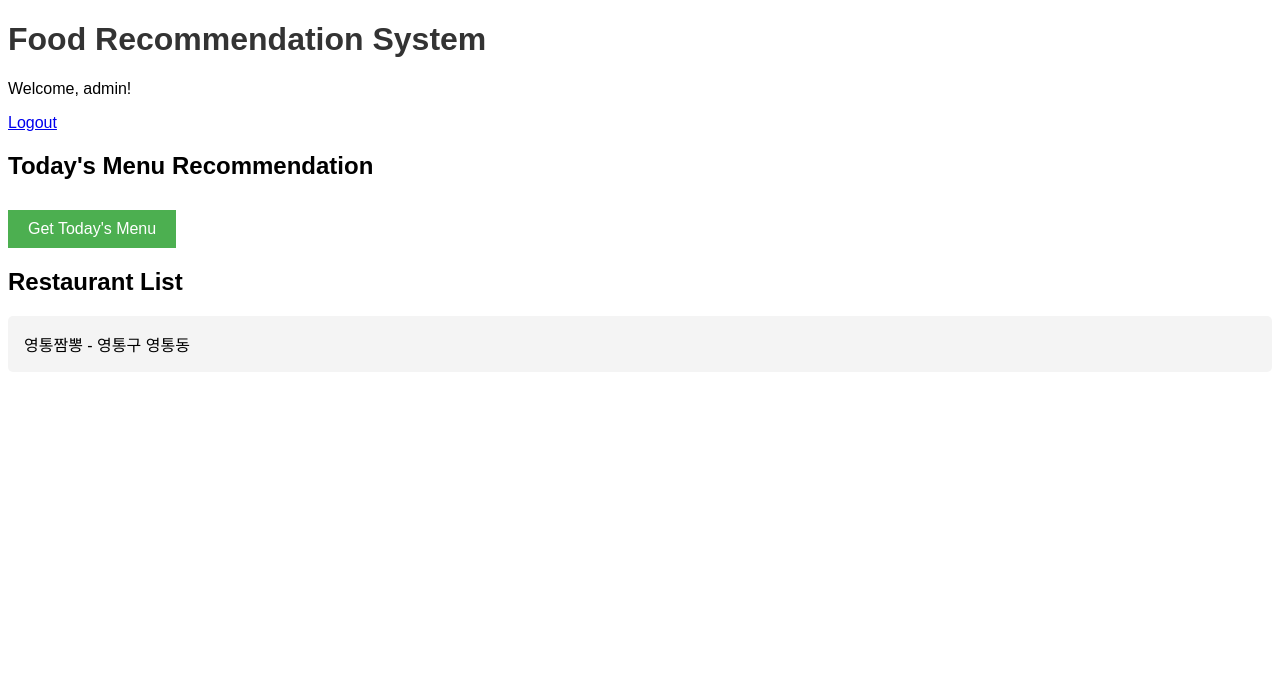
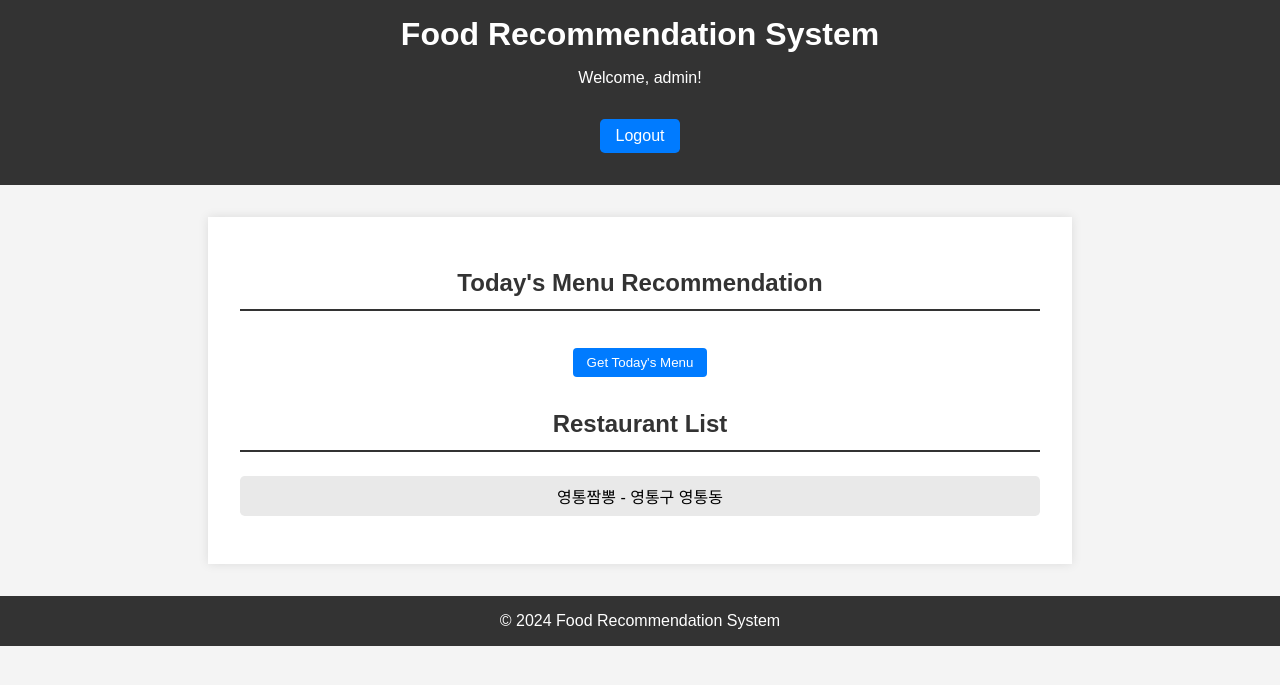
Before and after one commit to mintsclover/database-project, a Flask app: page / in a window 1280 px wide. Shown: the top 685 px of the page. Run offline with Flask 3, Linux system fonts and the light colour scheme; a user stored in the database is signed in; data comes from the database, SQL or seed files in the repository; both versions use the stored data as it was after the commit.

Commit message:
디자인 적용

```diff
--- a/static/styles.css
+++ b/static/styles.css
@@ -1,69 +1,134 @@
 body {
     font-family: Arial, sans-serif;
+    text-align: center;
+    background-color: #f4f4f4;
+    margin: 0;
+    padding: 0;
 }
 
-h1 {
-    color: #333;
+header, footer {
+    background-color: #333;
+    color: #fff;
+    padding: 1em 0;
 }
 
-form {
-    margin-bottom: 20px;
+header h1, footer p {
+    margin: 0;
 }
 
-form label {
-    display: block;
-    margin-top: 10px;
+main {
+    margin: 2em auto;
+    max-width: 800px;
+    background: #fff;
+    padding: 2em;
+    box-shadow: 0 0 10px rgba(0, 0, 0, 0.1);
 }
 
-form input {
-    width: 100%;
-    padding: 8px;
-    margin-top: 5px;
+h2 {
+    color: #333;
+    border-bottom: 2px solid #333;
+    padding-bottom: 0.5em;
+    margin-bottom: 1em;
 }
 
-button {
-    background-color: #4CAF50;
-    color: white;
+.btn {
+    display: inline-block;
+    padding: 0.5em 1em;
+    margin: 1em 0;
+    color: #fff;
+    background-color: #007BFF;
     border: none;
-    padding: 10px 20px;
-    text-align: center;
+    border-radius: 0.3em;
     text-decoration: none;
-    display: inline-block;
-    font-size: 16px;
-    margin-top: 10px;
     cursor: pointer;
+    transition: background-color 0.3s;
 }
 
-button:hover {
-    background-color: #45a049;
+.btn:hover {
+    background-color: #0056b3;
+}
+
+.hidden {
+    display: none;
 }
 
 ul {
-    list-style-type: none;
+    list-style: none;
     padding: 0;
 }
 
 li {
-    background: #f4f4f4;
-    margin: 0.5rem 0;
-    padding: 1rem;
-    border-radius: 5px;
-    display: flex;
-    justify-content: space-between;
-    cursor: pointer;
+    background: #e9e9e9;
+    margin: 0.5em 0;
+    padding: 0.5em;
+    border-radius: 0.3em;
 }
 
-li:hover {
-    background: #d4d4d4;
+li.clickable {
+    cursor: pointer;
+    transition: background-color 0.3s;
 }
 
-li button {
-    background-color: #f44336;
+li.clickable:hover {
+    background-color: #d4d4d4;
 }
 
-li button:hover {
-    background-color: #e53935;
+form {
+    text-align: left;
+    margin: 1em 0;
 }
+
+label {
+    display: block;
+    margin: 0.5em 0 0.2em;
+}
+
+input[type="text"],
+input[type="number"],
+textarea {
+    width: calc(100% - 1em);
+    padding: 0.5em;
+    border: 1px solid #ccc;
+    border-radius: 0.3em;
+}
+
+input[type="range"] {
+    width: 100%;
+}
+
+textarea {
+    height: 100px;
+}
+
+.form-container {
+    max-width: 400px;
+    margin: 0 auto;
+    background: #fff;
+    padding: 2em;
+    box-shadow: 0 0 10px rgba(0, 0, 0, 0.1);
+    border-radius: 0.5em;
+}
+
+label {
+    display: block;
+    margin: 0.5em 0 0.2em;
+}
+
+input[type="text"],
+input[type="password"] {
+    width: calc(100% - 1em);
+    padding: 0.5em;
+    border: 1px solid #ccc;
+    border-radius: 0.3em;
+    margin-bottom: 1em;
+}
+
+button[type="submit"] {
+    width: 100%;
+    padding: 0.5em;
+    margin-top: 1em;
+}
+
 
 #rating{
     accent-color:pink;
--- a/templates/index.html
+++ b/templates/index.html
@@ -7,30 +7,37 @@
     <link rel="stylesheet" href="{{ url_for('static', filename='styles.css') }}">
 </head>
 <body>
+    <header>
         <h1>Food Recommendation System</h1>
         {% if user %}
             <p>Welcome, {{ user.Name }}!</p>
-        <a href="{{ url_for('logout') }}">Logout</a>
+            <a href="{{ url_for('logout') }}" class="btn">Logout</a>
         {% else %}
-        <a href="{{ url_for('login') }}">Login</a>
-        <a href="{{ url_for('register') }}">Register</a>
+            <a href="{{ url_for('login') }}" class="btn">Login</a>
+            <a href="{{ url_for('register') }}" class="btn">Register</a>
         {% endif %}
+    </header>
 
+    <main>
+        <section>
             <h2>Today's Menu Recommendation</h2>
             <p id="todayMenu"></p>
-    <button onclick="loadTodayMenu()">Get Today's Menu</button>
+            <button class="btn" onclick="loadTodayMenu()">Get Today's Menu</button>
+        </section>
 
+        <section>
             <h2>Restaurant List</h2>
             <ul id="restaurants"></ul>
+        </section>
 
-    <div id="restaurantDetails" style="display:none;">
+        <section id="restaurantDetails" class="hidden">
             <h2>Restaurant Details</h2>
             <p id="restaurantInfo"></p>
             <h3>Menu</h3>
             <ul id="menuList"></ul>
-    </div>
+        </section>
 
-    <div id="menuDetails" style="display:none;">
+        <section id="menuDetails" class="hidden">
             <h3>Menu Details</h3>
             <p id="menuInfo"></p>
             <h4>Reviews</h4>
@@ -49,9 +56,14 @@
                 </datalist><br>
                 <label for="reviewText">Review Text:</label>
                 <textarea id="reviewText" name="reviewText" required></textarea><br>
-            <button type="submit">Add Review</button>
+                <button type="submit" class="btn">Add Review</button>
             </form>
-    </div>
+        </section>
+    </main>
+
+    <footer>
+        <p>&copy; 2024 Food Recommendation System</p>
+    </footer>
 
     <script>
         document.addEventListener('DOMContentLoaded', function() {
@@ -67,6 +79,7 @@
                     data.forEach(restaurant => {
                         const li = document.createElement('li');
                         li.textContent = `${restaurant.Name} - ${restaurant.Location}`;
+                        li.classList.add('clickable');
                         li.addEventListener('click', () => {
                             loadRestaurantDetails(restaurant.RestaurantID);
                         });
@@ -88,12 +101,13 @@
                         const li = document.createElement('li');
                         const avgRating = menu.average_rating ? menu.average_rating.toFixed(2) : 'No ratings yet';
                         li.textContent = `${menu.Name} - ${menu.Price} - ${menu.Description} - Average Rating: ${avgRating}`;
+                        li.classList.add('clickable');
                         li.addEventListener('click', () => {
                             loadMenuDetails(menu.MenuID);
                         });
                         menuList.appendChild(li);
                     });
-                    restaurantDetails.style.display = 'block';
+                    restaurantDetails.classList.remove('hidden');
                 });
         }
 
@@ -112,7 +126,7 @@
                         reviewsList.appendChild(li);
                     });
                     document.getElementById('menuID').value = data.menu.MenuID;
-                    menuDetails.style.display = 'block';
+                    menuDetails.classList.remove('hidden');
                 });
         }
 
```
Also changed, not shown: templates/login.html (+17 -7 lines), templates/register.html (+13 -3 lines), instance/database.sqlite. Lines whose indentation alone changed are shown as unchanged.
